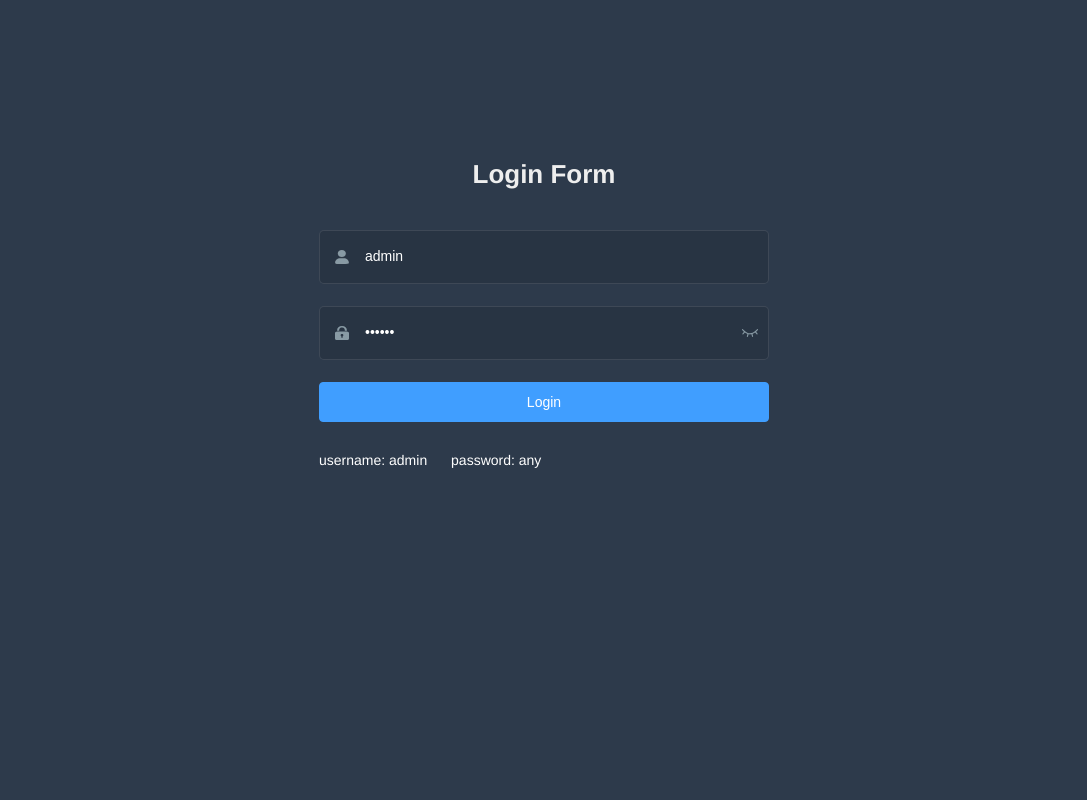
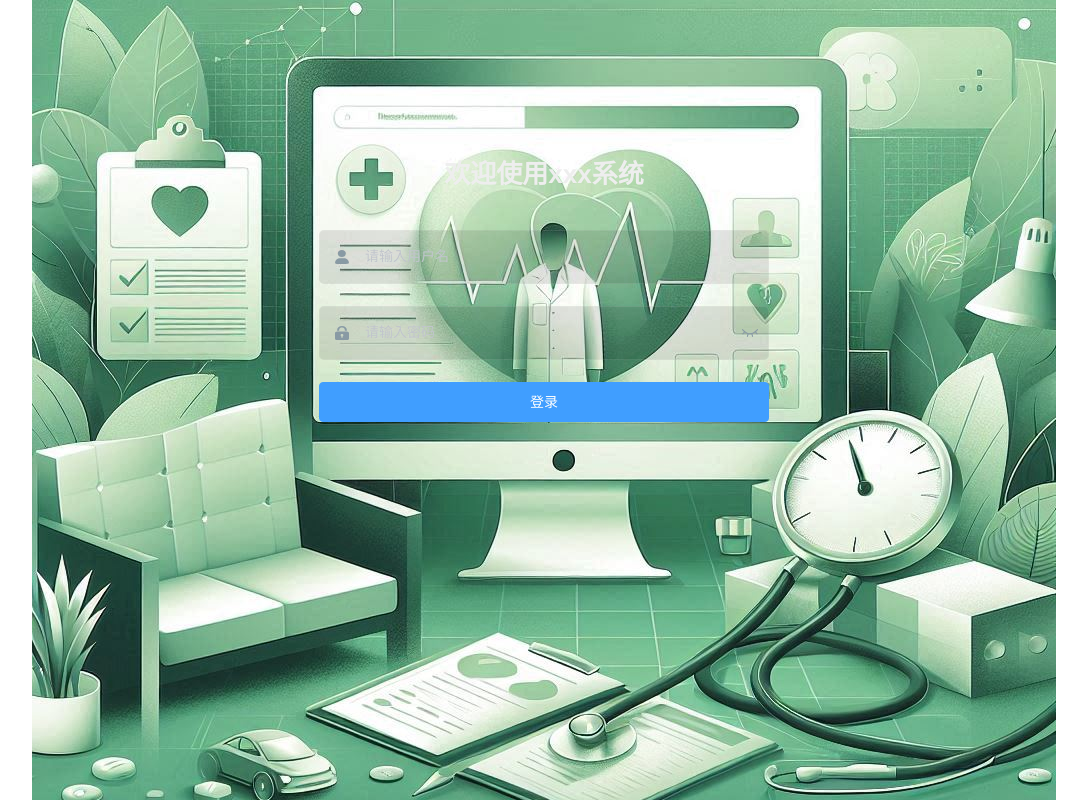
Before and after one commit to 0Habitual0/demo-vue, a Vue app: page /#/login in a window 1280 px wide. Shown: the whole page, without its empty margins (96-1183 px from the left). Built offline with nearby package versions, Linux system fonts and the light colour scheme.

Commit message:
完善登录逻辑

```diff
--- a/src/utils/request.js
+++ b/src/utils/request.js
@@ -7,7 +7,7 @@ import { getToken } from '@/utils/auth'
 const service = axios.create({
   baseURL: process.env.VUE_APP_BASE_API, // URL = 基础URL + 请求URL
   // withCredentials: true, // 跨域请求时发送 cookies
-  timeout: 5000 // 请求超时时间
+  timeout: 500000 // 请求超时时间
 })
 
 // 请求拦截器
@@ -44,8 +44,8 @@ service.interceptors.response.use(
   response => {
     const res = response.data
 
-    // 如果返回体状态码不是 200，则判断为错误
-    if (res.code !== 200) {
+    // 如果返回体状态码不是 ok，则判断为错误
+    if (res.status !== 'ok') {
       Message({
         message: res.message || '错误',
         type: 'error',
@@ -61,10 +61,10 @@ service.interceptors.response.use(
     if (error.response && error.response.status === 401) {
       const res = error.response.data
 
-      // 50008: 非法 token; 50012: 其他客户端已登录; 50014: token 过期;
+      // 50008: 非法 token; 50012: 其他客户端已登录; 50014: 失效 token ;
       if (res.code === 50008 || res.code === 50012 || res.code === 50014) {
         // 重新登录
-        MessageBox.confirm('您已登出，您可以取消以停留在此页面，或重新登录', '确认登出', {
+        MessageBox.confirm('您的会话已过期或在其他设备上登录。您可以选择取消以停留在此页面，或重新登录以继续访问。', '会话已过期', {
           confirmButtonText: '重新登录',
           cancelButtonText: '取消',
           type: 'warning'
@@ -74,14 +74,14 @@ service.interceptors.response.use(
           })
         })
       }
+    } else {
+      Message({
+        message: error.message,
+        type: 'error',
+        duration: 5 * 1000
+      })
+      return Promise.reject(error)
     }
-    // console.log('err' + error) // 用于调试
-    // Message({
-    //   message: error.message,
-    //   type: 'error',
-    //   duration: 5 * 1000
-    // })
-    return Promise.reject(error)
   }
 )
 
--- a/src/utils/validate.js
+++ b/src/utils/validate.js
@@ -10,11 +10,11 @@ export function isExternal(path) {
   return /^(https?:|mailto:|tel:)/.test(path)
 }
 
-/**
- * @param {string} str
- * @returns {Boolean}
- */
-export function validUsername(str) {
-  const valid_map = ['admin', 'editor']
-  return valid_map.indexOf(str.trim()) >= 0
-}
+// /**
+//  * @param {string} str
+//  * @returns {Boolean}
+//  */
+// export function validUsername(str) {
+//   const valid_map = ['admin', 'editor']
+//   return valid_map.indexOf(str.trim()) >= 0
+// }
--- a/src/views/login/index.vue
+++ b/src/views/login/index.vue
@@ -3,7 +3,7 @@
     <el-form ref="loginForm" :model="loginForm" :rules="loginRules" class="login-form" auto-complete="on" label-position="left">
 
       <div class="title-container">
-        <h3 class="title">Login Form</h3>
+        <h3 class="title">欢迎使用xxx系统</h3>
       </div>
 
       <el-form-item prop="username">
@@ -13,7 +13,7 @@
         <el-input
           ref="username"
           v-model="loginForm.username"
-          placeholder="Username"
+          placeholder="请输入用户名"
           name="username"
           type="text"
           tabindex="1"
@@ -30,7 +30,7 @@
           ref="password"
           v-model="loginForm.password"
           :type="passwordType"
-          placeholder="Password"
+          placeholder="请输入密码"
           name="password"
           tabindex="2"
           auto-complete="on"
@@ -41,42 +41,32 @@
         </span>
       </el-form-item>
 
-      <el-button :loading="loading" type="primary" style="width:100%;margin-bottom:30px;" @click.native.prevent="handleLogin">Login</el-button>
-
-      <div class="tips">
-        <span style="margin-right:20px;">username: admin</span>
-        <span> password: any</span>
-      </div>
+      <el-button :loading="loading" type="primary" style="width:100%;margin-bottom:30px;" @click.native.prevent="handleLogin">登录</el-button>
 
     </el-form>
   </div>
 </template>
 
 <script>
-import { validUsername } from '@/utils/validate'
-
 export default {
   name: 'Login',
   data() {
     const validateUsername = (rule, value, callback) => {
-      if (!validUsername(value)) {
-        callback(new Error('Please enter the correct user name'))
+      if (!value) {
+        callback(new Error('请输入用户名'))
       } else {
         callback()
       }
     }
     const validatePassword = (rule, value, callback) => {
-      if (value.length < 6) {
-        callback(new Error('The password can not be less than 6 digits'))
+      if (!value) {
+        callback(new Error('请输入密码'))
       } else {
         callback()
       }
     }
     return {
-      loginForm: {
-        username: 'admin',
-        password: '111111'
-      },
+      loginForm: {},
       loginRules: {
         username: [{ required: true, trigger: 'blur', validator: validateUsername }],
         password: [{ required: true, trigger: 'blur', validator: validatePassword }]
@@ -116,7 +106,6 @@ export default {
             this.loading = false
           })
         } else {
-          console.log('error submit!!')
           return false
         }
       })
@@ -180,7 +169,8 @@ $light_gray:#eee;
 .login-container {
   min-height: 100%;
   width: 100%;
-  background-color: $bg;
+  background-size: contain;
+  background: url('/images/loginBackground.png') no-repeat fixed center;
   overflow: hidden;
 
   .login-form {
```
Also changed, not shown: src/views/dashboard/index.vue (+5 -4 lines), public/images/loginBackground.png (added).
